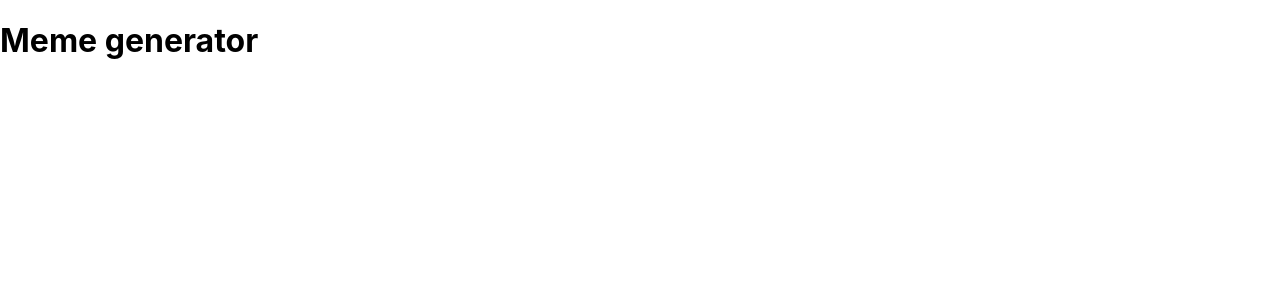
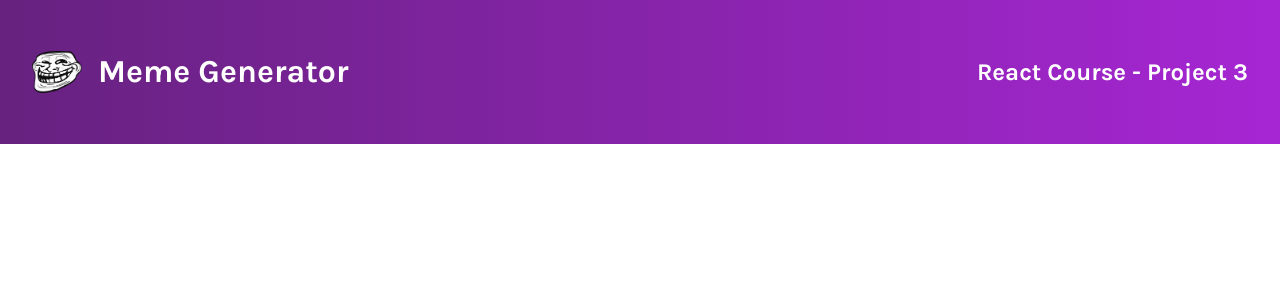
Before and after one commit to m-slezak/meme-generator, a React (Create React App) app: page / in a window 1280 px wide. Shown: the top 300 px of the page. Built offline with nearby package versions, Linux system fonts and the light colour scheme.

Commit message:
Navbar + styling

```diff
--- a/src/App.js
+++ b/src/App.js
@@ -1,10 +1,11 @@
 
 import './App.css';
+import Navbar from './components/Navbar';
 
 function App() {
   return (
     <div className="App">
-      <h1>Meme generator</h1>
+      <Navbar />
     </div>
   );
 }
--- /dev/null
+++ b/src/components/Navbar.js
@@ -0,0 +1,16 @@
+import React from 'react'
+import trollFace from '../assets/troll-face.png'
+
+const Navbar = () => {
+  return (
+    <div className='navbar'>
+        <div className='navbar--image'>
+            <img src={trollFace} alt="TrollFace"/>
+            <h1 className='navbar--name'>Meme Generator</h1>
+        </div>
+        <h2 className='navbar--name_description'>React Course - Project 3</h2>
+    </div>
+  )
+}
+
+export default Navbar
--- a/src/index.css
+++ b/src/index.css
@@ -1,8 +1,9 @@
+@import url('https://fonts.googleapis.com/css2?family=Karla:wght@500;700&display=swap');
+
 body {
   margin: 0;
-  font-family: -apple-system, BlinkMacSystemFont, 'Segoe UI', 'Roboto', 'Oxygen',
-    'Ubuntu', 'Cantarell', 'Fira Sans', 'Droid Sans', 'Helvetica Neue',
-    sans-serif;
+  font-family: 'Karla', sans-serif;
+  color: white;
   -webkit-font-smoothing: antialiased;
   -moz-osx-font-smoothing: grayscale;
 }
@@ -11,3 +12,31 @@ code {
   font-family: source-code-pro, Menlo, Monaco, Consolas, 'Courier New',
     monospace;
 }
+
+.navbar{
+  display: flex;
+  justify-content: space-between;
+  align-items: center;
+  background: linear-gradient(90deg, #672280 1.18%, #A626D3 100%);
+  min-height: 60px;
+}
+
+.navbar--image{
+  display: flex;
+  justify-content: left;
+  align-items: center;
+  padding: 2rem;
+}
+
+.navbar--image img{
+  max-width:50px;
+  max-height:50px;
+}
+
+.navbar--name_description{
+  padding: 2rem;
+}
+
+.navbar--name{
+  margin-left: 1rem;
+}
```
